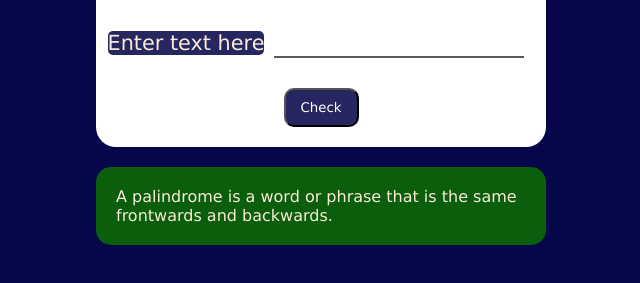
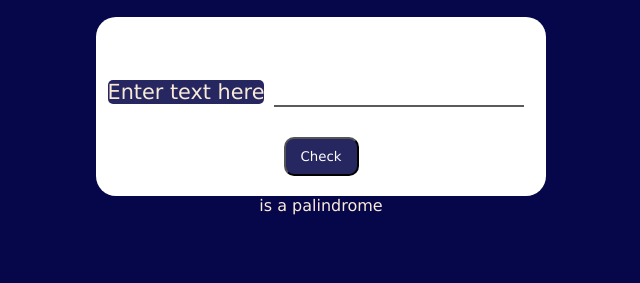
Before and after one commit to Lor1138/palindrome, a plain HTML site: page index.html in a window 1280 px wide. Both pictures are taken after a click on the button "Check". Shown: the part 337-620 px from the top of the page, without its empty margins (319-959 px from the left). Drawn offline with Linux system fonts and the light colour scheme.

Commit message:
finished logic

```diff
--- a/index.html
+++ b/index.html
@@ -12,6 +12,7 @@
         <div id="palindrome-main">
             <label for="text-input" id="label">Enter text here</label>
                 <input type="text" id="text-input">
+                <p id="result hidden"></p>
             <button id="check-btn">Check</button>
         </div>
         <div id="result">
--- a/palindrome.js
+++ b/palindrome.js
@@ -1,15 +1,13 @@
 
-const inputContainer = document.querySelector("#palindrone-main");
+const inputContainer = document.querySelector("#palindrome-main");
 const inputWord = document.querySelector("#text-input");
 const checkButton = document.querySelector("#check-btn");
-const definitionOutput = document.querySelector("#result-definition")
-
-
+const definitionOutput = document.querySelector("#result")
 
 
 const isPalindrome = (input) => {
   //clean up string
-  const origInput = input.replace(/[^A-Za-z0-9]/g, " ").toLowerCase();
+  const origInput = input.replace(/[^A-Za-z0-9]/g, "").toLowerCase();
   //reverse the string then return joined
   const reversedInput = origInput
     .split("")
@@ -21,10 +19,10 @@ const isPalindrome = (input) => {
   }
 
   //check if palindrome
-  if (origInput === reversedInput) {
-    return `${input} is a palindrome`
+  if (origInput !== reversedInput) {
+    result.textContent = `${input} is not a palindrome`
   } else {
-    return `${input} is not a palindrome`
+    result.textContent = `${input} is a palindrome`
    }
 
 }
@@ -33,4 +31,5 @@ checkButton.addEventListener("click", () => {
   console.log(result);
   inputWord.value = " "
 
+
 })
```
